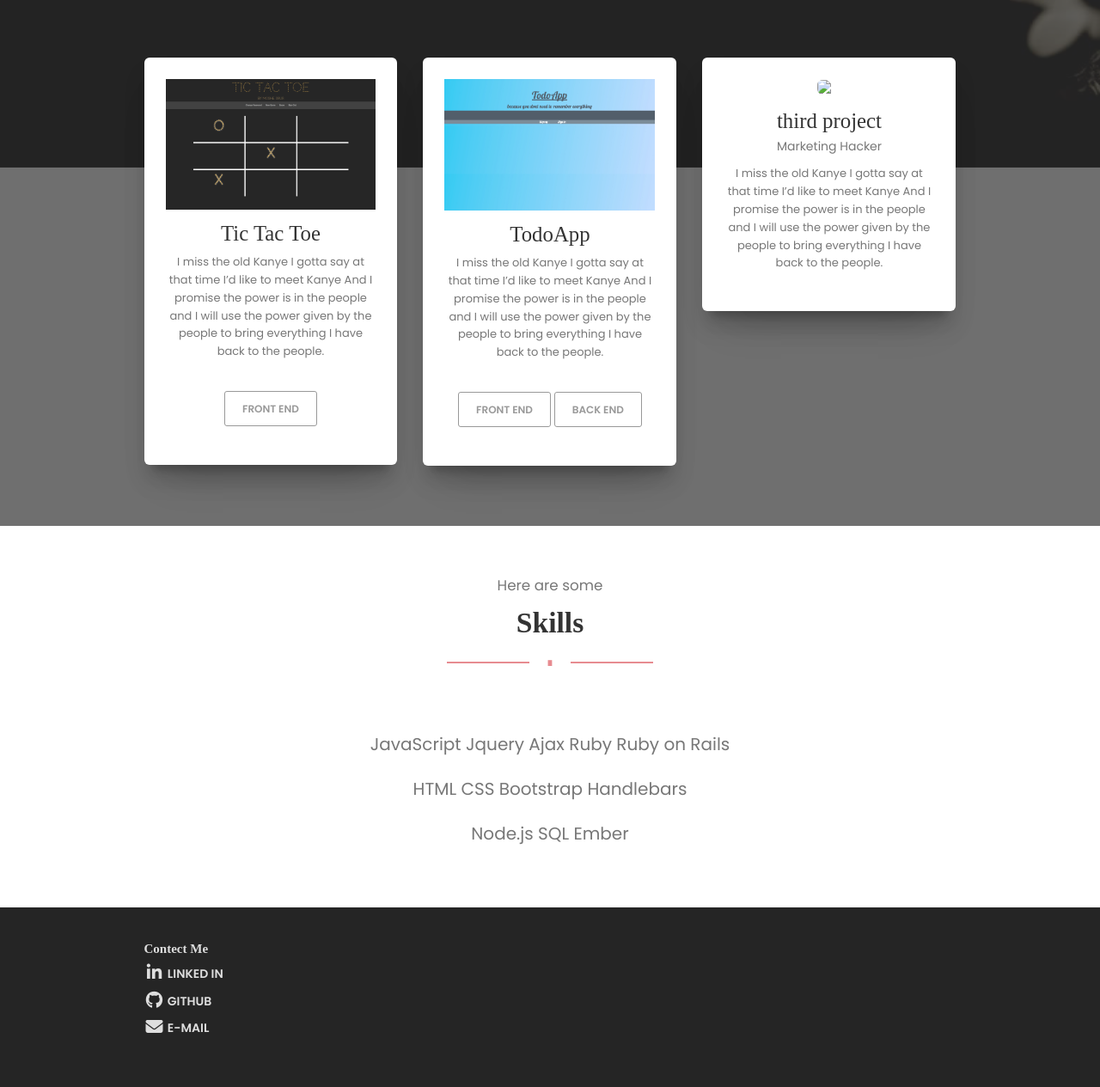
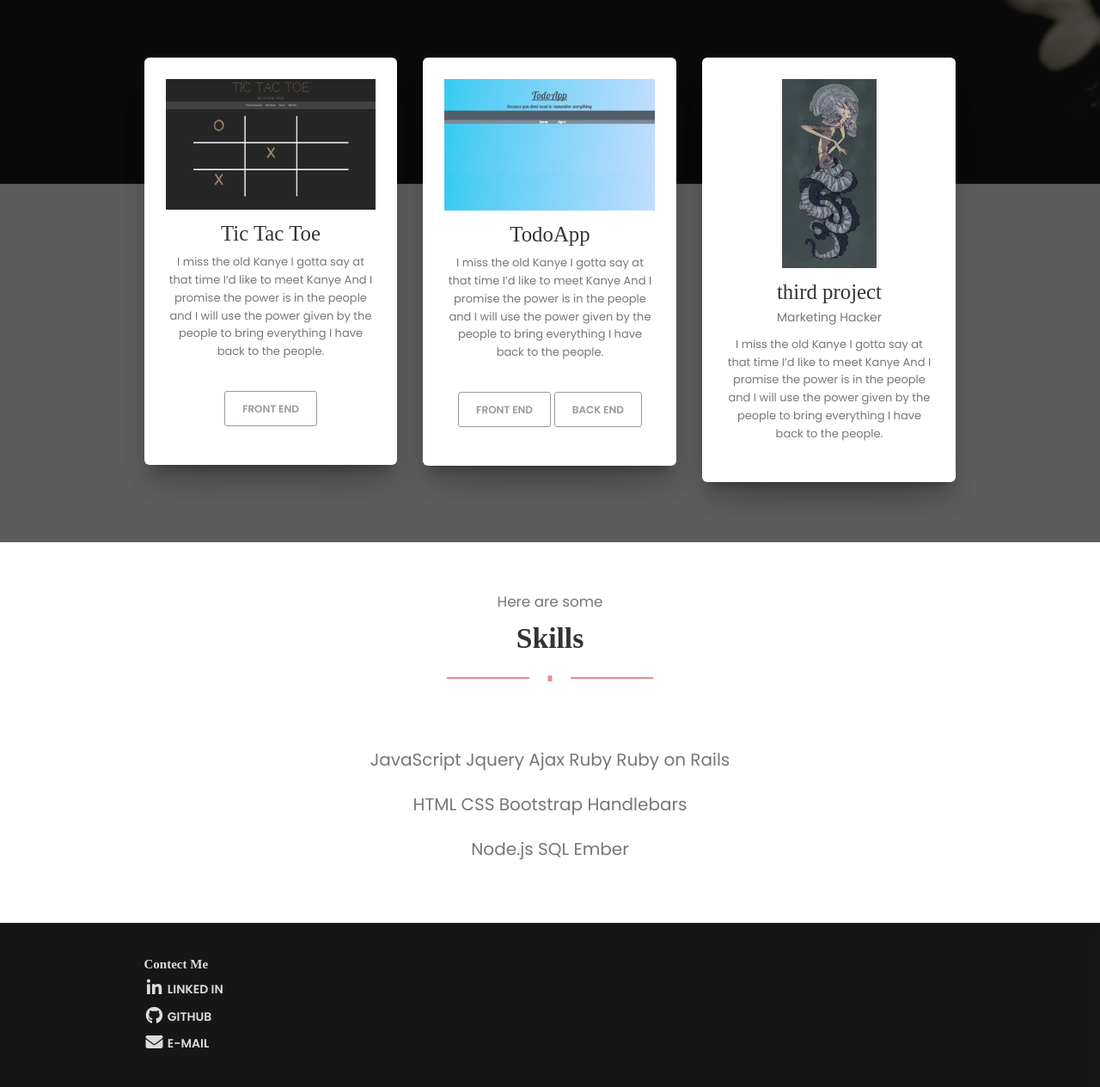
Before and after one commit to moshiko1988/myportfolio, a website built with webpack: page index.html in a window 1280 px wide. Shown: the part 1455-2720 px from the top of the page at 86% size. Built offline with nearby package versions, Linux system fonts and the light colour scheme; files whose address does not match are found by name; a web font is replaced by a local one.

Commit message:
Change this project picture

```diff
--- a/assets/css/gaia.css
+++ b/assets/css/gaia.css
@@ -1100,7 +1100,7 @@ a,
   border-color: #FFFFFF;
 }
 .filter.filter-color-black:before {
-  background: #333;
+  background: rgba(15, 15, 15, 0.97);
 }
 .filter.filter-color-gold:before {
   background: #bd986c;
@@ -1115,7 +1115,7 @@ a,
   background: #50236F;
 }
 .filter.filter-color-red:before {
-  background: #2b2b2a;
+  background: #000000;
 }
 .filter.filter-gradient-black:before {
   background: #1f1c2c;
@@ -1581,7 +1581,7 @@ a,
 
 .footer-color-black,
 .footer-transparent {
-  background-color: rgba(30, 30, 30, 0.97);
+  background-color: rgba(15, 15, 15, 0.97);
   color: #DDDDDD;
 }
 .footer-color-black nav > ul a,
--- a/index.html
+++ b/index.html
@@ -7,7 +7,7 @@
   <link rel="icon" type="image/png" sizes="96x96" href="assets/img/favicon.png">
 
   <meta http-equiv="X-UA-Compatible" content="IE=edge,chrome=1" />
-  <title>Gaia - Bootstrap Template | Free Demo</title>
+  <title>Moshe Srur - Web Developer</title>
   <meta content='width=device-width, initial-scale=1.0, maximum-scale=1.0, user-scalable=0' name='viewport' />
   <link href="assets/css/bootstrap.css" rel="stylesheet" />
   <link href="assets/css/gaia.css" rel="stylesheet" />
@@ -192,7 +192,7 @@
                     <div class="card card-member">
                       <div class="content">
                         <div class="avatar avatar-danger">
-                          <img alt="..." class="img-circle" src="assets/img/faces/face_3.jpg" />
+                          <img alt="..."  src="assets/img/faces/face_3.jpg" />
                         </div>
                         <div class="description">
                           <h3 class="title">third project</h3>
```
Also changed, not shown: assets/img/faces/face_3.jpg (added).
